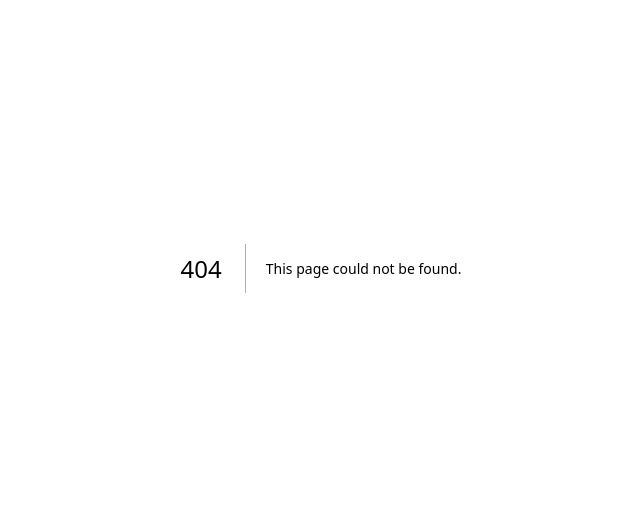
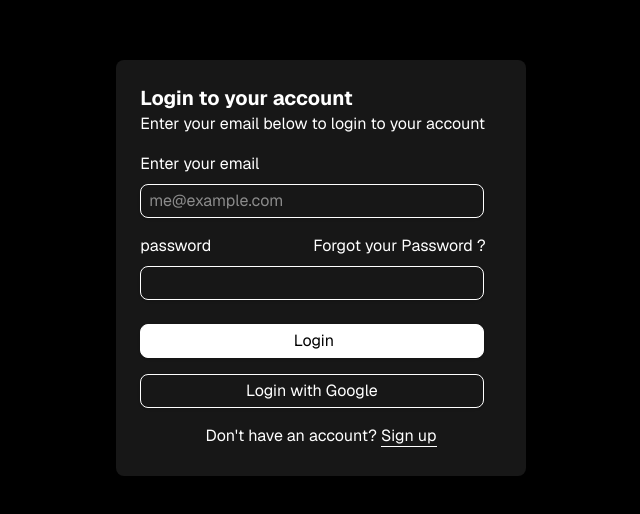
Before and after one commit to Shumanh/writza, a Next.js app: page /login in a window 1280 px wide. Before the commit this address had no page. Shown: the part 132-646 px from the top of the page, without its empty margins (319-959 px from the left). Built offline with nearby package versions, Linux system fonts and the light colour scheme.

Commit message:
login file added

```diff
--- a/src/app/(landing)/components/navbar.js
+++ b/src/app/(landing)/components/navbar.js
@@ -1,3 +1,7 @@
+
+"use client"
+import Link from "next/link";
+
 export default function Navbar() {
   return (
     <nav className=" text-white flex items-center justify-between relative top-5  ">
@@ -17,10 +21,10 @@ export default function Navbar() {
             {" "}
             Write{" "}
           </button>
-          <button className="hover:text-sky-300 hover:border-b-2 hover:border-sky-300">
+          <Link href="/login" className="hover:text-sky-300 hover:border-b-2 hover:border-sky-300">
             {" "}
             Sign In{" "}
-          </button>
+          </Link>
         </div>
         <button className=" border p-1 rounded-xl text-sky-300  hover:bg-sky-300 hover:text-black px-4">
           Get Started
--- /dev/null
+++ b/src/app/login/page.js
@@ -0,0 +1,69 @@
+"use client"
+
+import Link from "next/link"
+
+export default function login(){
+    return (
+
+        <div className = " flex  h-screen">
+<div className = " border- w-[32%] h-[52%] m-auto bg-neutral-900 rounded-lg shadow dark:border  dark:border-gray-700" >
+
+<div className = "p-6   ">
+
+
+
+
+
+ <h1 className = " text-xl font-bold">
+                Login to your account
+            </h1>
+
+           <p> Enter your email below to login to your account</p>
+
+      <form>
+        <div className="mt-4">
+            <label For = "email" > Enter your email</label>
+
+            <input type="email" id="email" name="email" placeholder="me@example.com" className="flex p-1 border border-white w-[95%] mt-2 rounded-lg shadow dark:border dark:border-gray-700 pl-2" />
+
+            <div className = "mt-4  flex justify-between mr-4">
+                <label For = "password"> password</label>
+                <p>Forgot your Password ?</p>
+                </div>
+               <input type="" id="password" name="password"  className="flex p-1 border border-white w-[95%] mt-2 rounded-lg shadow dark:border dark:border-gray-700 pl-2" />
+<div className=" p-1 border border-white w-[95%] mt-6 rounded-lg shadow dark:border dark:border-gray-700 pl-2 text-center bg-white text-black">
+     <button type="submit">Login</button>
+</div>
+
+<div className = "border mt-4 w-[95%] p-1 rounded-lg shadow dark:border dark:border-gray-700 text-center">
+    <button > Login with Google</button>
+</div>
+
+<div className="mt-4 text-center">
+    <p>
+        Don't have an account?
+            <Link  href="/register"className="ml-1 border-b-1" >Sign up</Link>
+
+
+        </p>
+    </div>
+
+
+
+
+        </div>
+      </form>
+
+
+
+</div>
+
+
+
+
+    </div>
+        </div>
+
+
+    )
+}
--- a/src/app/page.js
+++ b/src/app/page.js
@@ -1,11 +1,12 @@
 import Hero from "./(landing)/components/hero";
 import Navbar from "./(landing)/components/navbar";
+
 
 export default function Home() {
   return (
     <>
+
       <Navbar />
-
       <div className="max-w-7xl flex m-auto">
         <Hero />
       </div>
--- /dev/null
+++ b/src/app/register/page.js
@@ -0,0 +1,7 @@
+export default function register(){
+    return (
+<div>
+
+</div>
+    )
+}
```
Also changed, not shown: public/writza-wordmark.svg.
